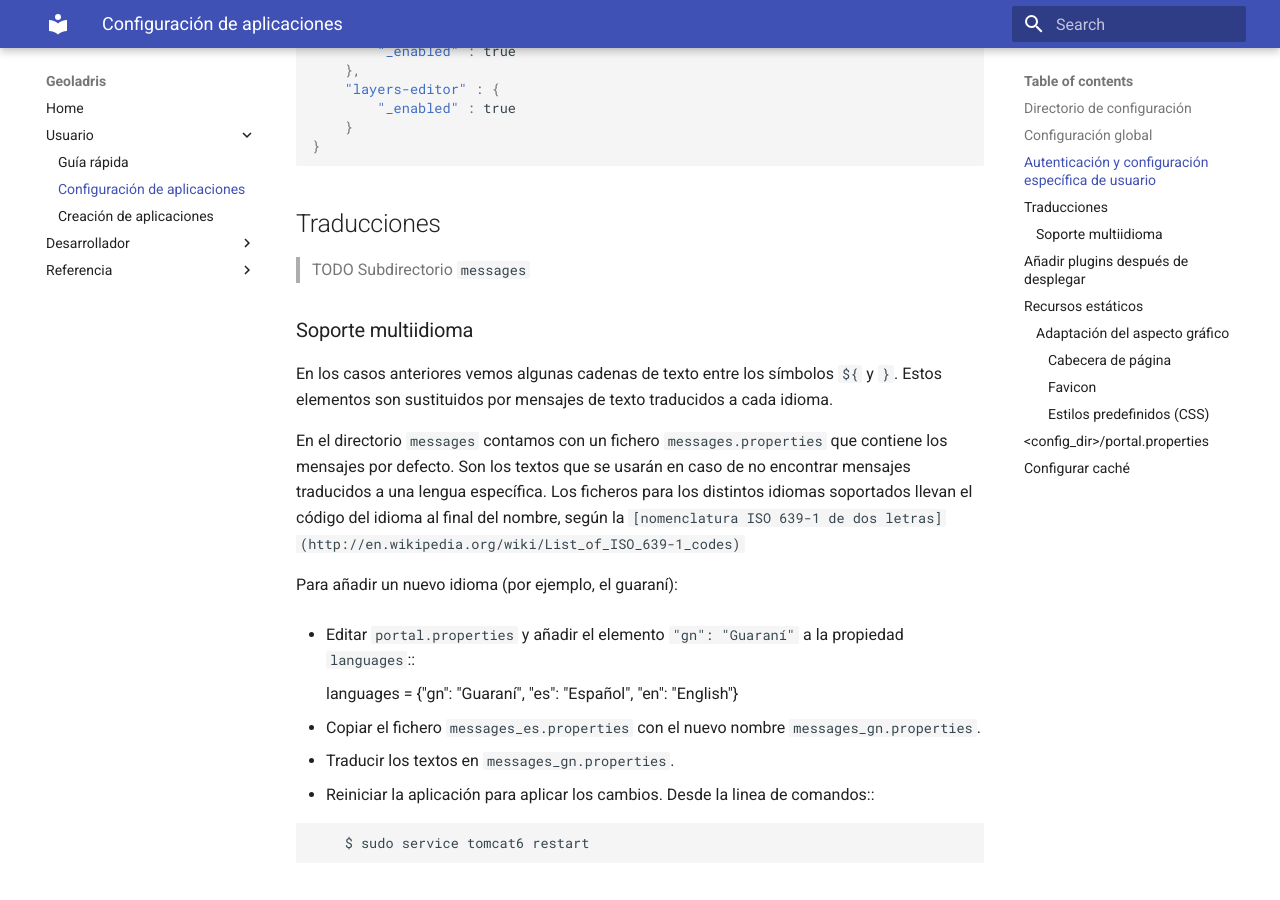
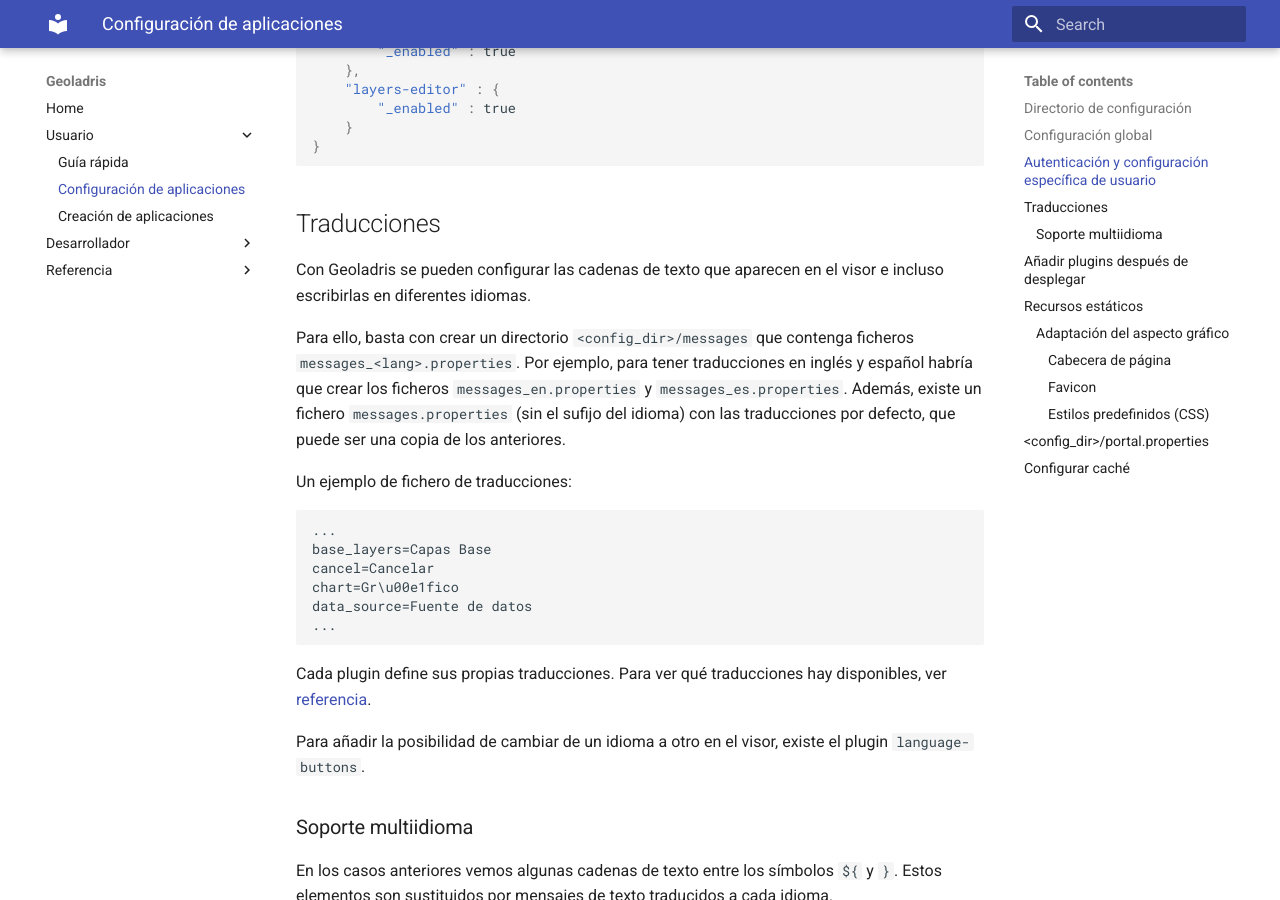
Before and after one commit to geoladris/doc, an MkDocs documentation site: the page built from docs/user/config.md, in a window 1280 px wide and 900 px high, scrolled down 2708 px. Built offline with MkDocs 1.6.1 and Material for MkDocs 9.7.7, drawn with Linux system fonts in a browser that asks for light colours; old or Windows-style settings are respelled for this version of MkDocs.

Commit message:
Add doc for i18n

````diff
--- a/docs/user/config.md
+++ b/docs/user/config.md
@@ -102,7 +102,24 @@ Por ejemplo, para habilitar los plugins `layer-order` y `layers-editor` en el ro
 
 ## Traducciones
 
-> TODO Subdirectorio `messages`
+Con Geoladris se pueden configurar las cadenas de texto que aparecen en el visor e incluso escribirlas en diferentes idiomas.
+
+Para ello, basta con crear un directorio `<config_dir>/messages` que contenga ficheros `messages_<lang>.properties`. Por ejemplo, para tener traducciones en inglés y español habría que crear los ficheros `messages_en.properties` y `messages_es.properties`. Además, existe un fichero `messages.properties` (sin el sufijo del idioma) con las traducciones por defecto, que puede ser una copia de los anteriores.
+
+Un ejemplo de fichero de traducciones:
+
+```
+...
+base_layers=Capas Base
+cancel=Cancelar
+chart=Gr\u00e1fico
+data_source=Fuente de datos
+...
+```
+
+Cada plugin define sus propias traducciones. Para ver qué traducciones hay disponibles, ver [referencia](../ref/plugins.md).
+
+Para añadir la posibilidad de cambiar de un idioma a otro en el visor, existe el plugin `language-buttons`.
 
 ### Soporte multiidioma
 
````
